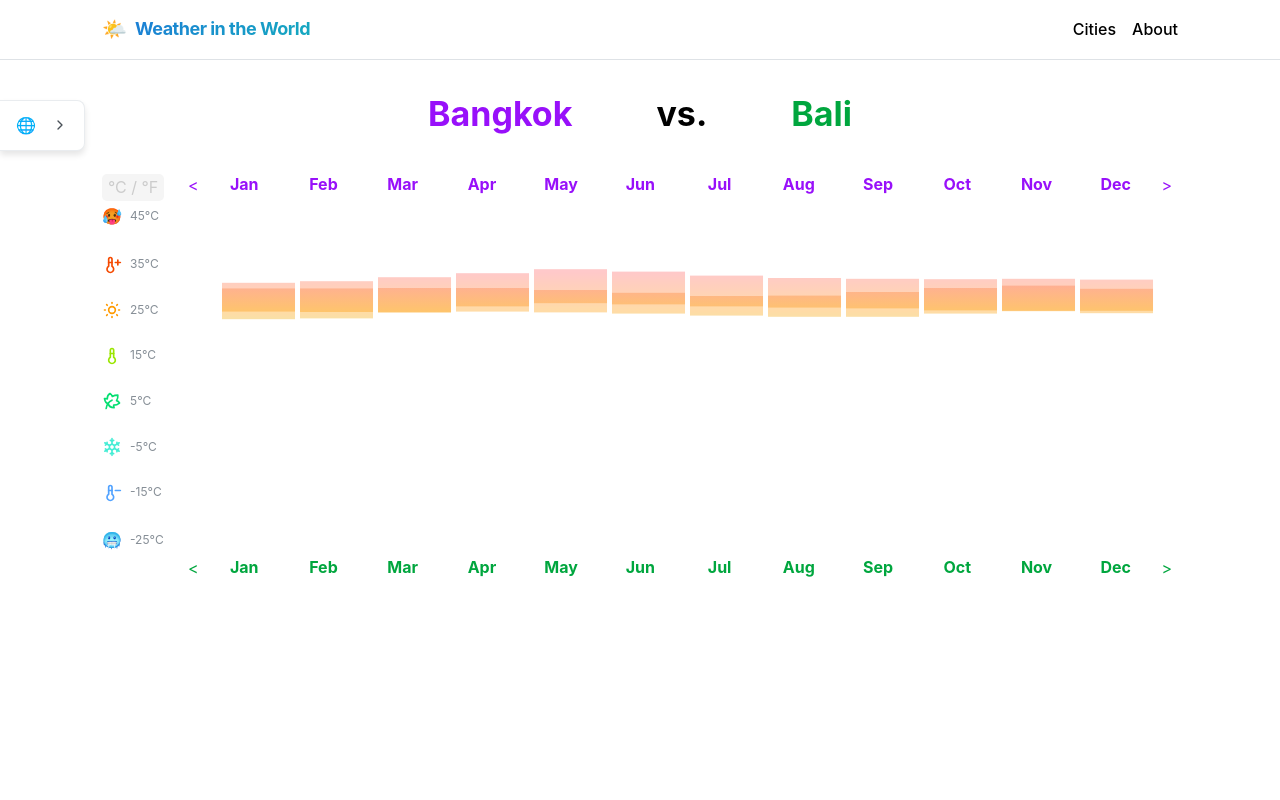
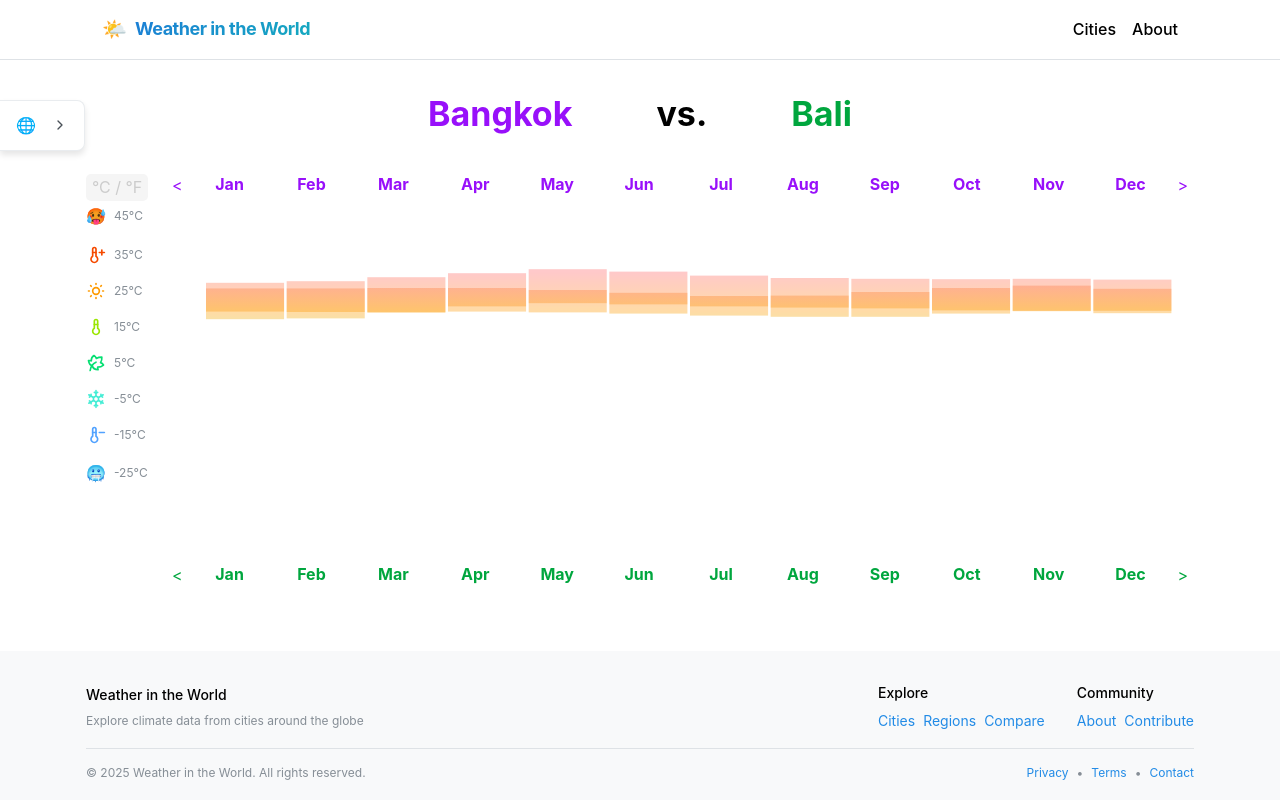
Before and after one commit to mmartha/witw, a Next.js app: page /compare/bangkok/bali in a window 1280 px wide. Shown: the top 800 px of the page. Built offline with nearby package versions, Linux system fonts and the light colour scheme.

Commit message:
refactor cont'd: reduce nested Containers

```diff
--- a/src/components/compare/AnnualTempComparison.jsx
+++ b/src/components/compare/AnnualTempComparison.jsx
@@ -55,7 +55,7 @@ export default function AnnualTempComparison({ data1, data2, clickedCities, hove
 
     return (
         <>
-            <Container style={{ width: '100%', height: '50vh', display: 'flex', flexDirection: 'row', justifyContent: 'flex-start' }}>
+            <Container size="lg" py="xl" style={{ width: '100%', minHeight: '50vh', display: 'flex', flexDirection: 'row', justifyContent: 'flex-start' }}>
                 {/* Temperature Scale */}
                 <Stack
                     justify="space-between"
--- a/src/components/compare/CompareCitiesContent.jsx
+++ b/src/components/compare/CompareCitiesContent.jsx
@@ -59,8 +59,7 @@ export default function ClimateCompareClient({ data1, data2, city1Color = '#9810
           {data2.city}
         </Title>
       </Container>
-      <Container size="lg" py="xl" style={{ minHeight: '80vh', display: 'flex', flexDirection: 'column' }}>
-        <AnnualTempComparison
+      <AnnualTempComparison
           data1={data1}
           data2={data2}
           clickedCities={clickedCities}
@@ -68,7 +67,6 @@ export default function ClimateCompareClient({ data1, data2, city1Color = '#9810
           city1Color={city1Color}
           city2Color={city2Color}
         />
-      </Container>
     </>
 
   );
```
